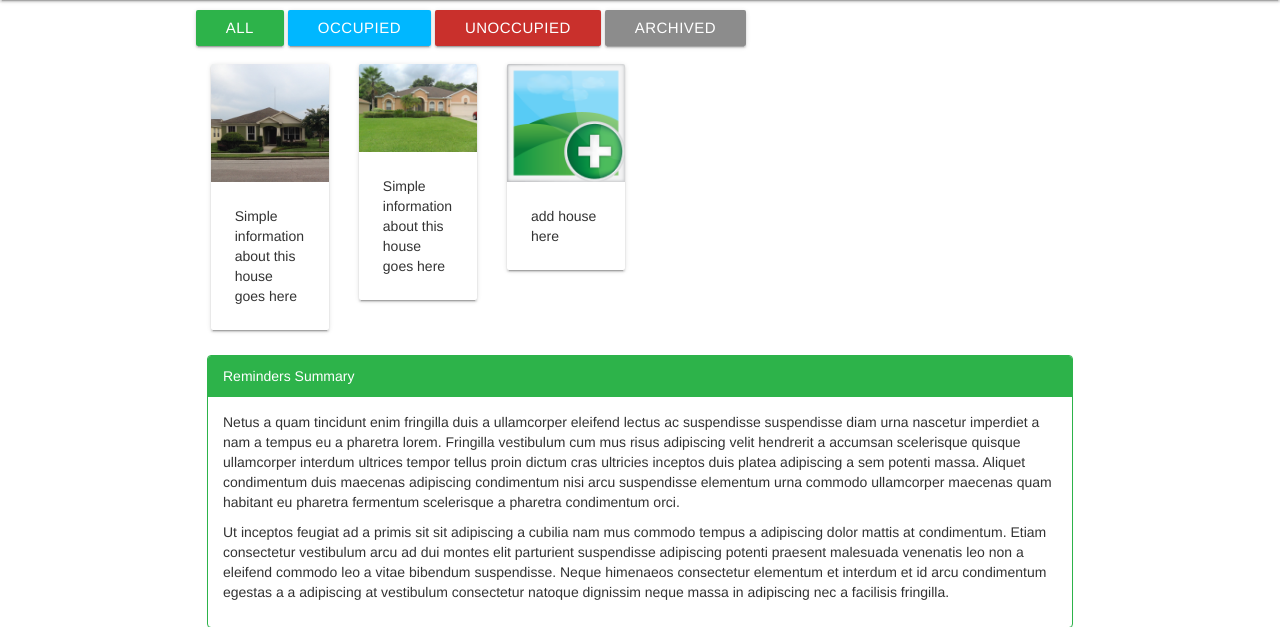
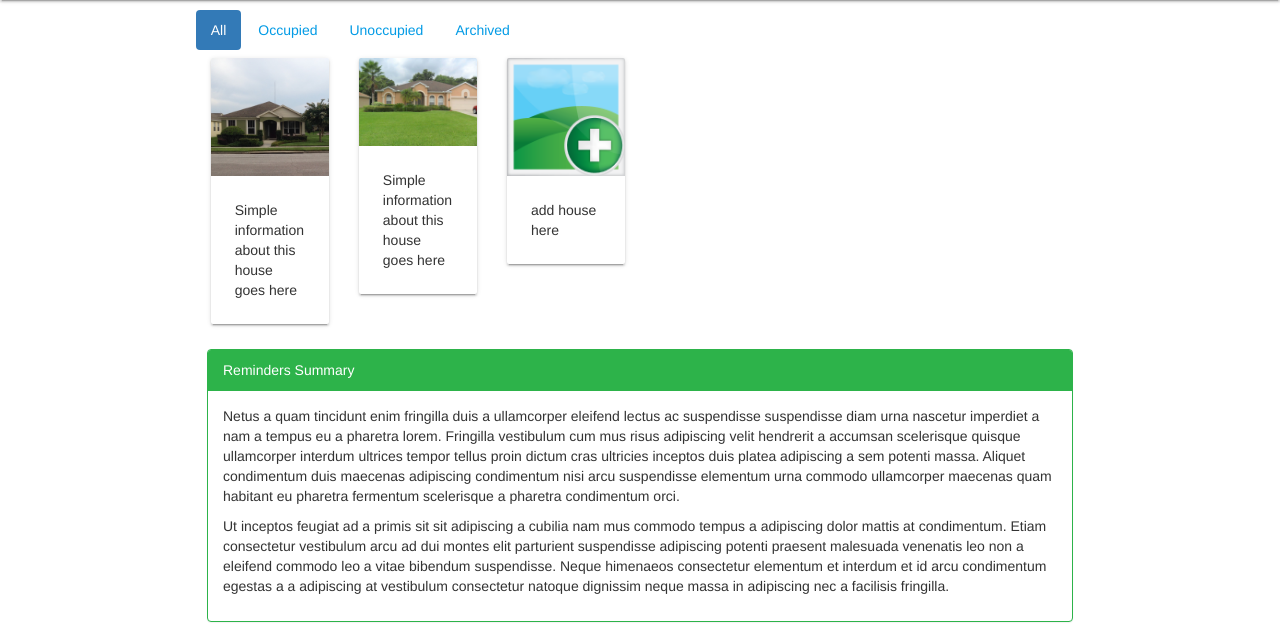
Before and after one commit to rgtalbot/rentaldashpro, a PHP site: page / in a window 1280 px wide. Shown: the part 64-691 px from the top of the page. Run offline with PHP 8.4, Linux system fonts and the light colour scheme; some libraries are stand-ins or nearby versions.

Commit message:
tinkering

```diff
--- a/assets/css/style.css
+++ b/assets/css/style.css
@@ -12,21 +12,21 @@ nav {
     margin: 10px;
 }
 
-#allButton {
-    background-color: #2db34a;
-}
+/*#allButton {*/
+    /*background-color: #2db34a;*/
+/*}*/
 
-#occupiedButton {
-    background-color: #00B7FF;
-}
+/*#occupiedButton {*/
+    /*background-color: #00B7FF;*/
+/*}*/
 
-#unoccupiedButton {
-    background-color: #c9302c;
-}
+/*#unoccupiedButton {*/
+    /*background-color: #c9302c;*/
+/*}*/
 
-#archivedButton {
-    background-color: #8c8c8c;
-}
+/*#archivedButton {*/
+    /*background-color: #8c8c8c;*/
+/*}*/
 
 .panel-heading {
     background-color: #2db34a;
--- a/index.html
+++ b/index.html
@@ -35,13 +35,21 @@
 </nav>
 
 <div class="container">
+
+
+    <!--<div class="row">-->
+        <!--<a class="waves-effect waves-light btn" id="allButton">All</a>-->
+        <!--<a class="waves-effect waves-light btn" id="occupiedButton">Occupied</a>-->
+        <!--<a class="waves-effect waves-light btn" id="unoccupiedButton">Unoccupied</a>-->
+        <!--<a class="waves-effect waves-light btn" id="archivedButton">Archived</a>-->
+    <!--</div>-->
     <div class="row">
-        <a class="waves-effect waves-light btn" id="allButton">All</a>
-        <a class="waves-effect waves-light btn" id="occupiedButton">Occupied</a>
-        <a class="waves-effect waves-light btn" id="unoccupiedButton">Unoccupied</a>
-        <a class="waves-effect waves-light btn" id="archivedButton">Archived</a>
-    </div>
-    <div class="row">
+        <ul class="nav nav-pills" role="tablelist">
+            <li role="presentation" class="active"><a href="#">All</a></li>
+            <li role="presentation"><a href="#">Occupied</a></li>
+            <li role="presentation"><a href="#">Unoccupied</a></li>
+            <li role="presentation"><a href="#">Archived</a></li>
+        </ul>
         <div class="col-sm-2">
             <div class="card">
                 <div class="card-image">
```
